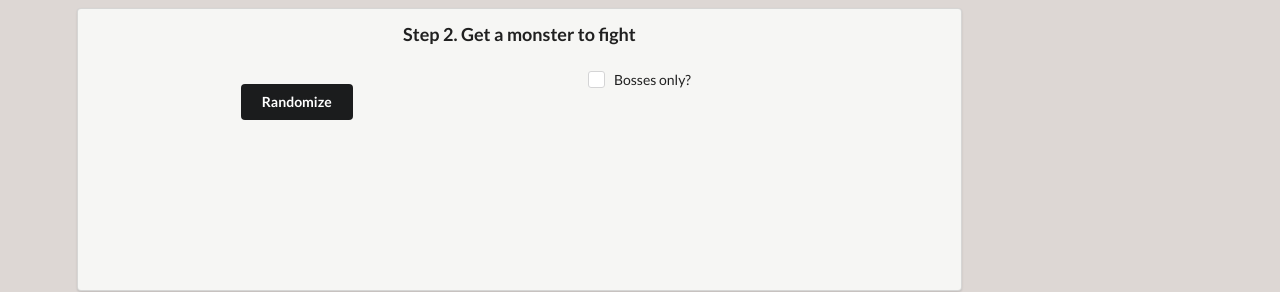
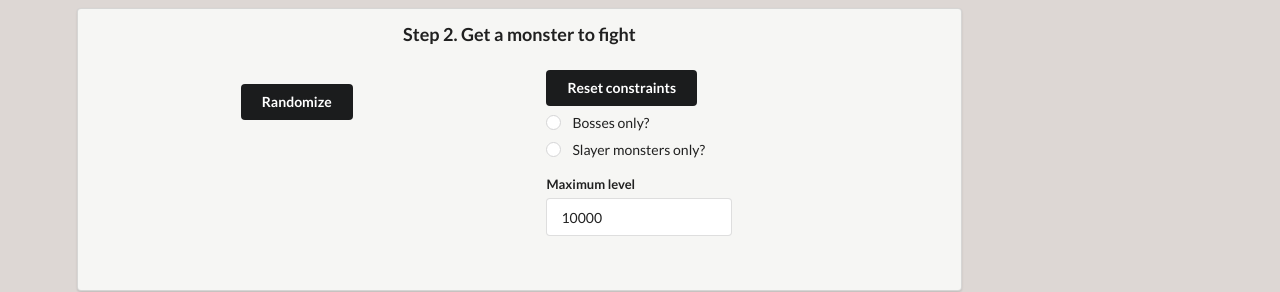
Before and after one commit to erikmukk/osrs-randomizer, a Vue app in the folder frontend/: page /#/ in a window 1280 px wide. Shown: the part 537-829 px from the top of the page. Built offline with nearby package versions, Linux system fonts and the light colour scheme.

Commit message:
Intermediate commit

```diff
--- a/frontend/src/components/MonsterRandomizer/MonsterRandomizerConstraints.vue
+++ b/frontend/src/components/MonsterRandomizer/MonsterRandomizerConstraints.vue
@@ -1,14 +1,44 @@
 <template>
     <div class="combat-stats ui stackable centered grid">
         <form class="ui form">
-            <div class="ui checkbox">
+            <button class="ui secondary button" @click.prevent="resetConstraints">
+                Reset constraints
+            </button>
+            <div class="grouped fields">
+                <div class="field">
+                    <div class="ui radio checkbox">
+                        <input
+                        v-model="form.monsterConstraint"
+                        type="radio"
+                        name="onlyBosses"
+                        @change="checkboxChanged('onlyBosses', $event)"
+                        value="bossesOnly"
+                        >
+                        <label>Bosses only?</label>
+                    </div>
+                </div>
+                <div class="field">
+                    <div class="ui radio checkbox">
+                        <input
+                        v-model="form.monsterConstraint"
+                        type="radio"
+                        name="slayerOnly"
+                        value="slayerOnly"
+                        @change="checkboxChanged('slayerOnly', $event)"
+                        >
+                        <label>Slayer monsters only?</label>
+                    </div>
+                </div>
+            </div>
+            <div class="field">
+                <label>Maximum level</label>
                 <input
-                v-model="form.onlyBosses"
-                type="checkbox"
-                name="onlyBosses"
-                @change="checkboxChanged('onlyBosses', $event)"
+                    v-model="form.maxLvl"
+                    type="number"
+                    name="maxLvl"
+                    placeholder="Maximum lvl"
+                    @blur="checkValueOnBlur('maxLvl', $event)"
                 >
-                <label>Bosses only?</label>
             </div>
         </form>
     </div>
@@ -20,21 +50,36 @@ export default {
     data () {
         return {
             form: {
-                onlyBosses: false
+                monsterConstraint: false,
+                maxLvl: 10000
             }
         }
     },
     methods: {
         checkboxChanged (name, event) {
-            this.$emit('constraintsChanged', this.form)
+            this.$emit('constraintsChanged', this.form);
+        },
+        resetConstraints () {
+            this.form.monsterConstraint = false;
+            this.form.maxLvl = 10000;
+            this.$emit('constraintsChanged', this.form);
+        },
+        checkValueOnBlur (type, e) {
+            const value = e.target.valueAsNumber;
+            if (value < 1 || isNaN(value)) {
+                this.form[type] = 1;
+            }
+            this.$emit('constraintsChanged', this.form);
         }
     },
     mounted () {
-        this.$emit('constraintsChanged', this.form)
+        this.$emit('constraintsChanged', this.form);
     }
 }
 </script>
 
 <style scoped lang="scss">
-
+form {
+    text-align: left;
+}
 </style>
```
Also changed, not shown: frontend/src/components/InventoryRandomizer/InventoryRandomizerConstraints.vue (indentation only), 2 other files (tests, documents, lock files or other folders).
